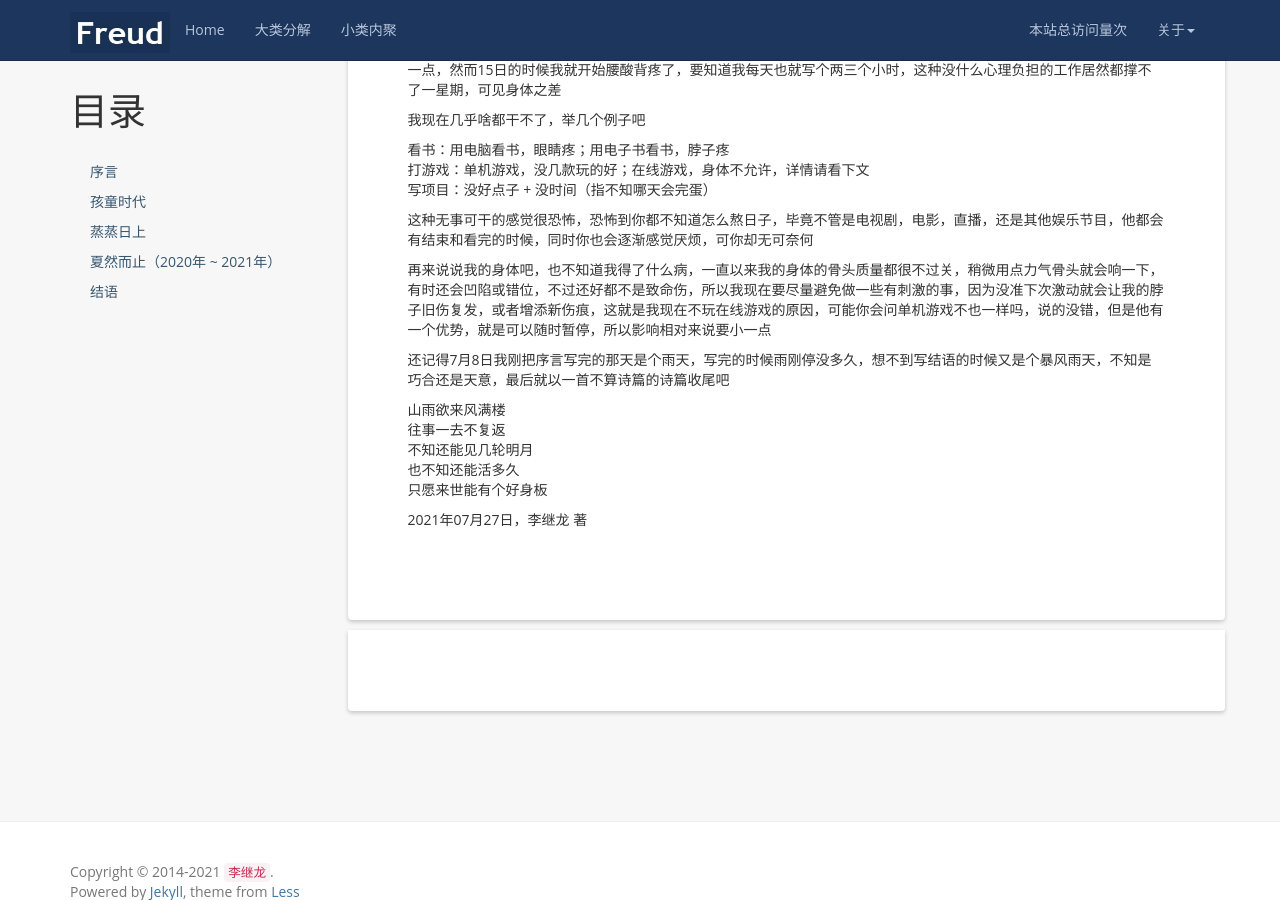
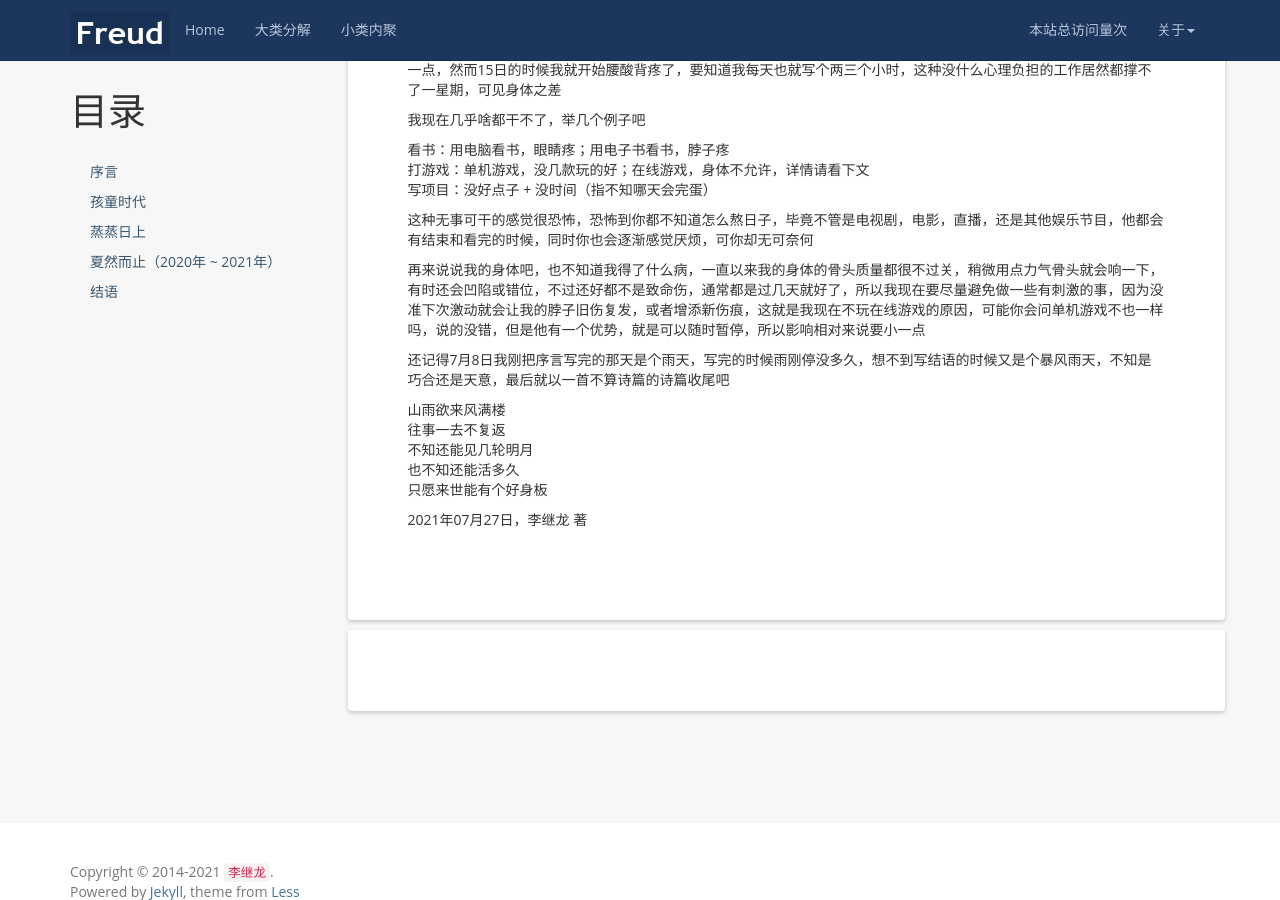
Before and after one commit to kljzndx/My-Blog, a Jekyll site: the page built from _posts/2021-07-07-autobiography.md, in a window 1280 px wide and 900 px high, scrolled down 8525 px. Built offline with Jekyll 4.4.1, drawn with Linux system fonts in a browser that asks for light colours; nearby versions of some CDN libraries; comment, search, counter and statistics services are not loaded.

Commit message:
再次补充一段文字

```diff
--- a/_posts/2021-07-07-autobiography.md
+++ b/_posts/2021-07-07-autobiography.md
@@ -311,7 +311,7 @@ tags: [自传]
 
 这种无事可干的感觉很恐怖，恐怖到你都不知道怎么熬日子，毕竟不管是电视剧，电影，直播，还是其他娱乐节目，他都会有结束和看完的时候，同时你也会逐渐感觉厌烦，可你却无可奈何
 
-再来说说我的身体吧，也不知道我得了什么病，一直以来我的身体的骨头质量都很不过关，稍微用点力气骨头就会响一下，有时还会凹陷或错位，不过还好都不是致命伤，所以我现在要尽量避免做一些有刺激的事，因为没准下次激动就会让我的脖子旧伤复发，或者增添新伤痕，这就是我现在不玩在线游戏的原因，可能你会问单机游戏不也一样吗，说的没错，但是他有一个优势，就是可以随时暂停，所以影响相对来说要小一点
+再来说说我的身体吧，也不知道我得了什么病，一直以来我的身体的骨头质量都很不过关，稍微用点力气骨头就会响一下，有时还会凹陷或错位，不过还好都不是致命伤，通常都是过几天就好了，所以我现在要尽量避免做一些有刺激的事，因为没准下次激动就会让我的脖子旧伤复发，或者增添新伤痕，这就是我现在不玩在线游戏的原因，可能你会问单机游戏不也一样吗，说的没错，但是他有一个优势，就是可以随时暂停，所以影响相对来说要小一点
 
 还记得7月8日我刚把序言写完的那天是个雨天，写完的时候雨刚停没多久，想不到写结语的时候又是个暴风雨天，不知是巧合还是天意，最后就以一首不算诗篇的诗篇收尾吧
 
```
